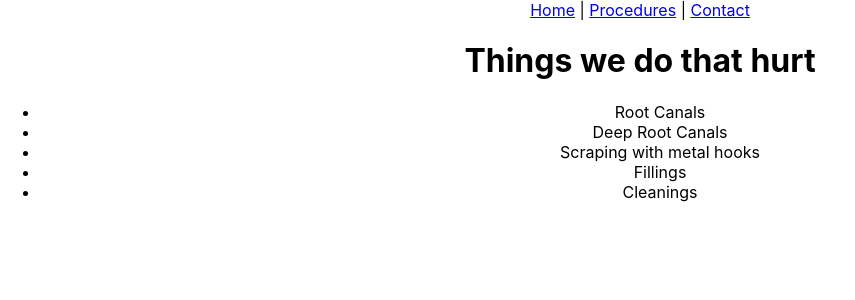
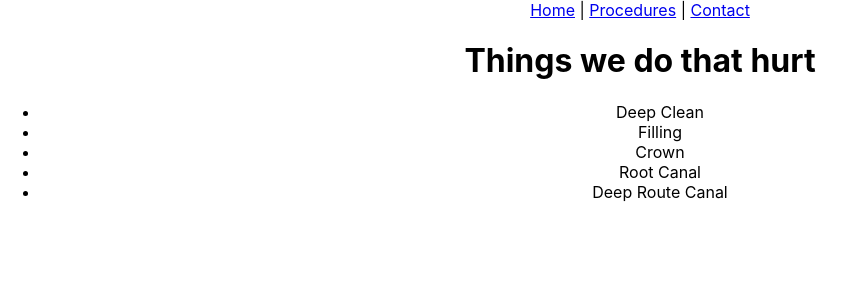
Before and after one commit to FX-Wood/react-dentist-website, a React (Create React App) app: page /procedures in a window 1280 px wide. Shown: the top 300 px of the page, without its empty margins (0-855 px from the left). Built offline with nearby package versions, Linux system fonts and the light colour scheme.

Commit message:
Implemented props

```diff
--- a/src/Procedures.jsx
+++ b/src/Procedures.jsx
@@ -5,13 +5,9 @@
         return (
             <div className="procedures">
             <h1>Things we do that hurt</h1>
-            <ul>
-                <li>Root Canals</li>
-                <li>Deep Root Canals</li>
-                <li>Scraping with metal hooks</li>
-                <li>Fillings</li>
-                <li>Cleanings</li>
-            </ul>
+                <ul>
+                    {this.props.tx.map( (name, i) => <li key={i}>{name}</li> )}
+                </ul>
             </div>
         )
     }
```
